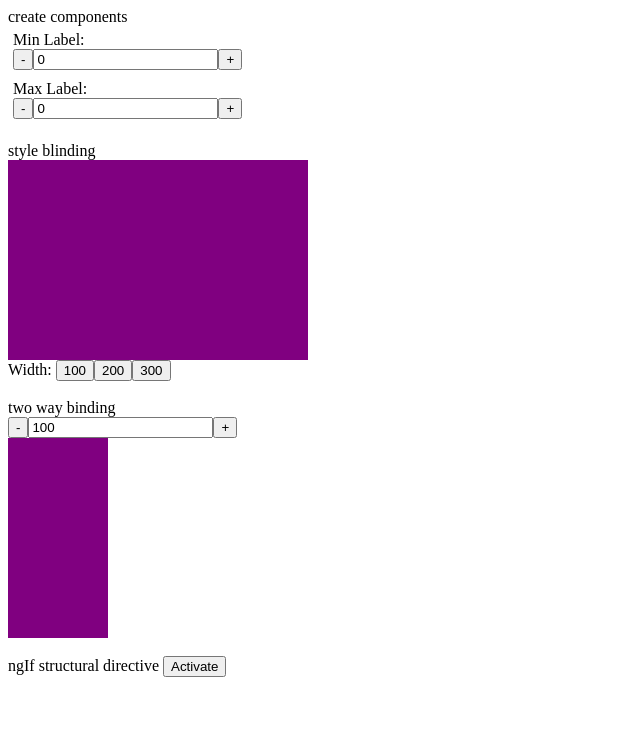
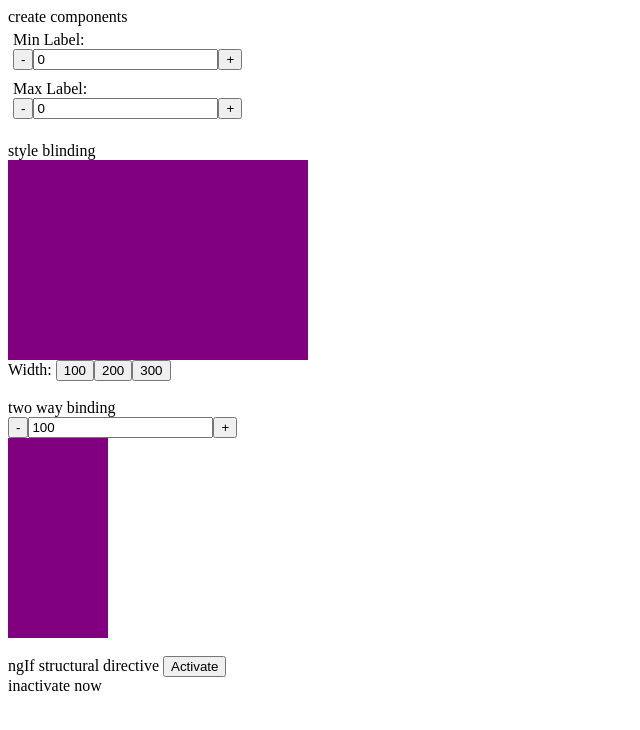
Before and after one commit to Sirichai44/basic-angular, an Angular app: page / in a window 1280 px wide. Shown: the top 730 px of the page, without its empty margins (0-640 px from the left). Built offline with nearby package versions, Linux system fonts and the light colour scheme.

Commit message:
ngIf else

```diff
--- a/src/app/app.component.html
+++ b/src/app/app.component.html
@@ -28,6 +28,11 @@ two way binding
 
 ngIf structural directive
 <button (click)="activate = !activate">Activate</button>
-<div *ngIf="activate">
+<div *ngIf="activate; else elseTemplate">
   <app-action-bar />
 </div>
+<br />
+
+<ng-template #elseTemplate>
+  <div>inactivate now</div>
+</ng-template>
```
